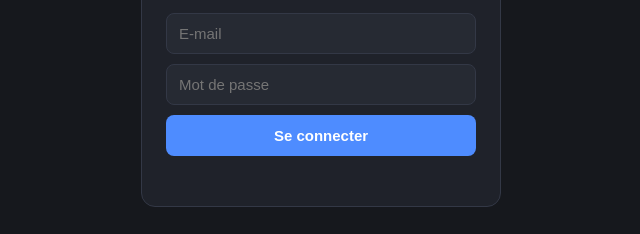
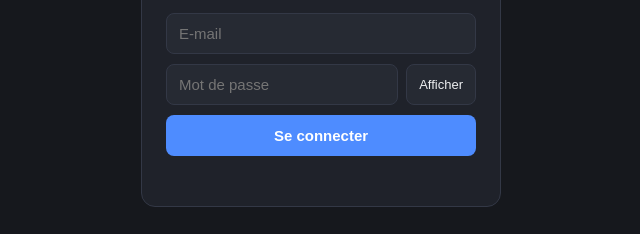
Before and after one commit to livcharpentier/casting-figuration-tournage, a plain HTML site: page index.html in a window 1280 px wide. Shown: the part 346-580 px from the top of the page, 319-959 px from the left. Drawn offline with nearby package versions, Linux system fonts and the light colour scheme.

Commit message:
Connexion : bouton Afficher/Masquer le mot de passe
Co-Authored-By: Claude Opus 5.5 <noreply@anthropic.com>
Claude-Session: https://claude.ai/code/session_01EDq9VvH3NUCBefX61eB2Pc

```diff
--- a/index.html
+++ b/index.html
@@ -48,6 +48,9 @@
   #login-screen p{ margin:0 0 16px; color:var(--text-muted); font-size:13px; }
   #login-screen input{ width:100%; padding:11px 12px; margin-bottom:10px; border-radius:8px; border:1px solid var(--border); background:var(--surface-2); color:var(--text); font-size:15px; }
   #login-screen button{ width:100%; padding:12px; border:none; border-radius:8px; background:var(--accent); color:#fff; font-weight:600; font-size:15px; cursor:pointer; }
+  #login-screen .mdp-ligne{ display:flex; gap:8px; margin-bottom:10px; }
+  #login-screen .mdp-ligne input{ margin-bottom:0; flex:1; min-width:0; }
+  #login-screen button.mdp-voir{ width:auto; flex:none; padding:0 12px; background:var(--surface-2); color:var(--text); border:1px solid var(--border); font-weight:500; font-size:13px; }
   #login-screen .login-err{ color:var(--red); font-size:13px; min-height:18px; margin-top:8px; }
   body.non-connecte > *:not(#login-screen){ display:none !important; }
   #btn-deconnexion{ margin-left:auto; background:none; border:1px solid var(--border); color:var(--text-muted); border-radius:8px; padding:6px 10px; font-size:12px; cursor:pointer; }
@@ -224,7 +227,10 @@
     <h2>Casting &amp; Figuration</h2>
     <p>Accès réservé. Connectez-vous avec le même compte que l'appli Responsable Enfants.</p>
     <input id="login-email" type="email" autocomplete="username" placeholder="E-mail" required>
-    <input id="login-password" type="password" autocomplete="current-password" placeholder="Mot de passe" required>
+    <div class="mdp-ligne">
+      <input id="login-password" type="password" autocomplete="current-password" placeholder="Mot de passe" required>
+      <button type="button" class="mdp-voir" onclick="var i=document.getElementById('login-password');var v=i.type==='password';i.type=v?'text':'password';this.textContent=v?'Masquer':'Afficher';this.setAttribute('aria-pressed',v)" aria-label="Afficher le mot de passe" aria-pressed="false">Afficher</button>
+    </div>
     <button id="login-btn" type="submit">Se connecter</button>
     <div class="login-err" id="login-err"></div>
   </form>
```
